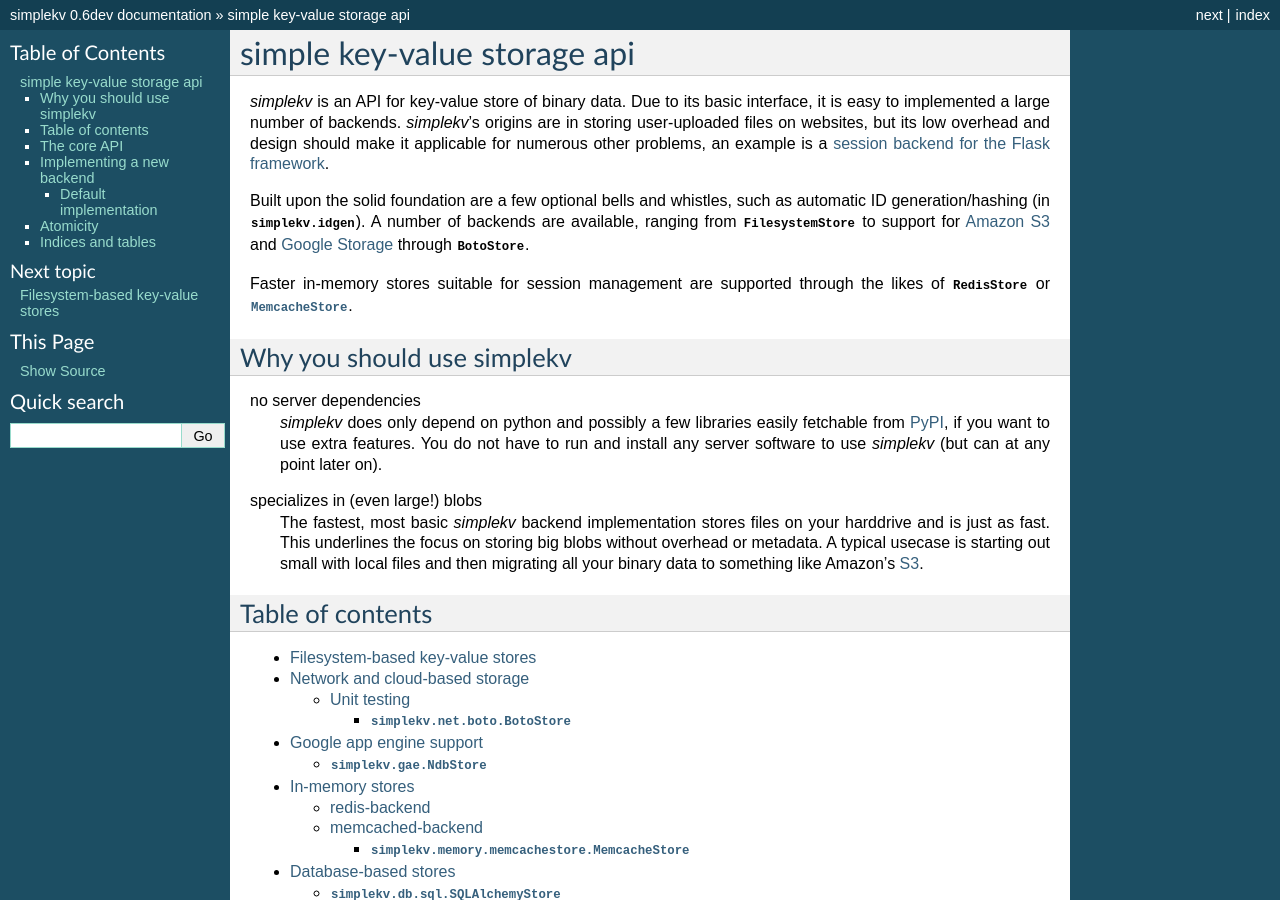
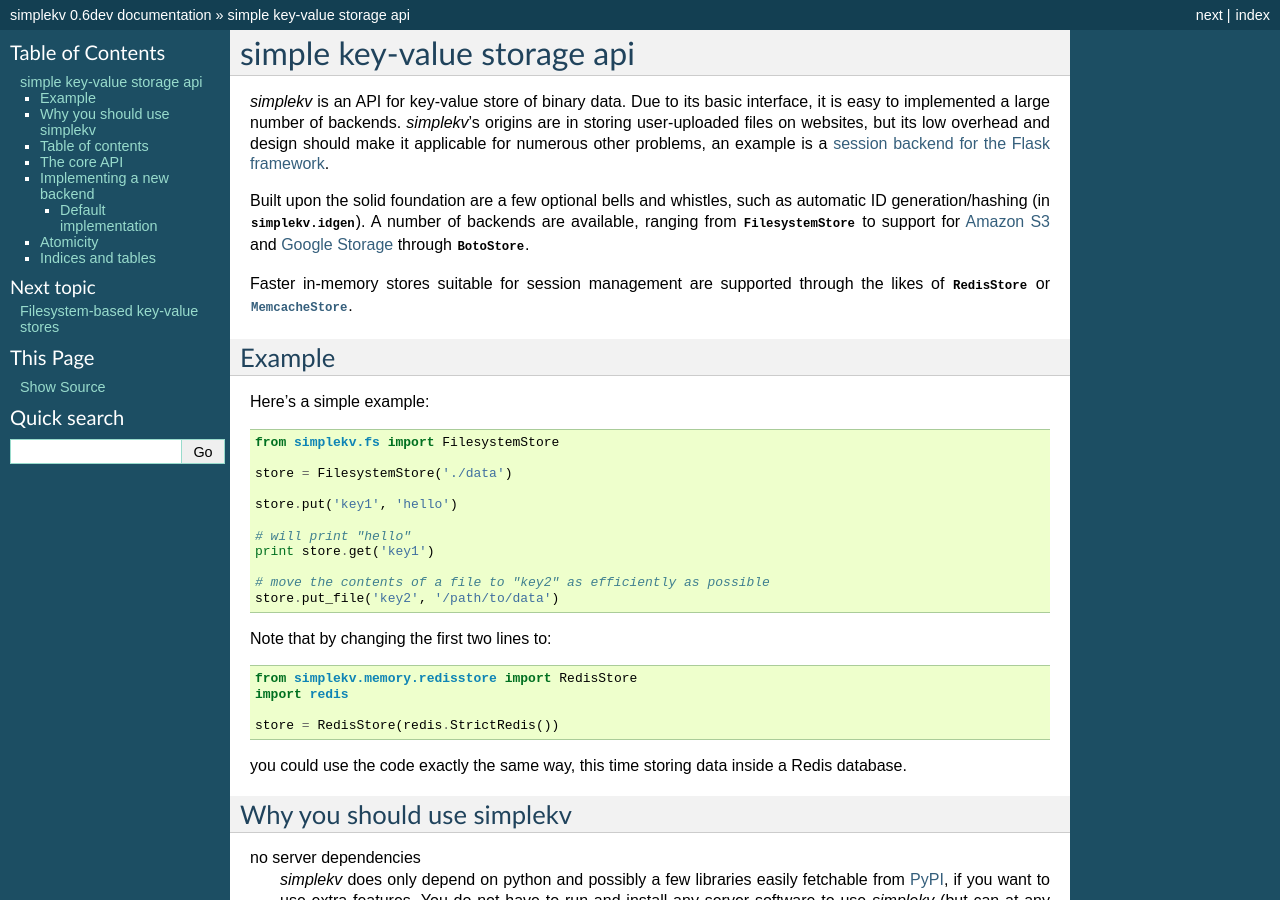
Before and after one commit to mbr/simplekv, a Sphinx documentation site: the page built from docs/index.rst, in a window 1280 px wide and 900 px high. Built offline with Sphinx 7.4.7, drawn with Linux system fonts in a browser that asks for light colours.

Commit message:
Added example to docs.

```diff
--- a/docs/index.rst
+++ b/docs/index.rst
@@ -18,6 +18,33 @@ Storage <http://code.google.com/apis/storage/>`_ through
 Faster in-memory stores suitable for session management are supported through
 the likes of :class:`~simplekv.memory.redisstore.RedisStore` or
 :class:`~simplekv.memory.memcachestore.MemcacheStore`.
+
+
+Example
+=======
+Here's a simple example::
+
+  from simplekv.fs import FilesystemStore
+
+  store = FilesystemStore('./data')
+
+  store.put('key1', 'hello')
+
+  # will print "hello"
+  print store.get('key1')
+
+  # move the contents of a file to "key2" as efficiently as possible
+  store.put_file('key2', '/path/to/data')
+
+Note that by changing the first two lines to::
+
+  from simplekv.memory.redisstore import RedisStore
+  import redis
+
+  store = RedisStore(redis.StrictRedis())
+
+you could use the code exactly the same way, this time storing data inside a
+Redis database.
 
 
 Why you should  use simplekv
```
